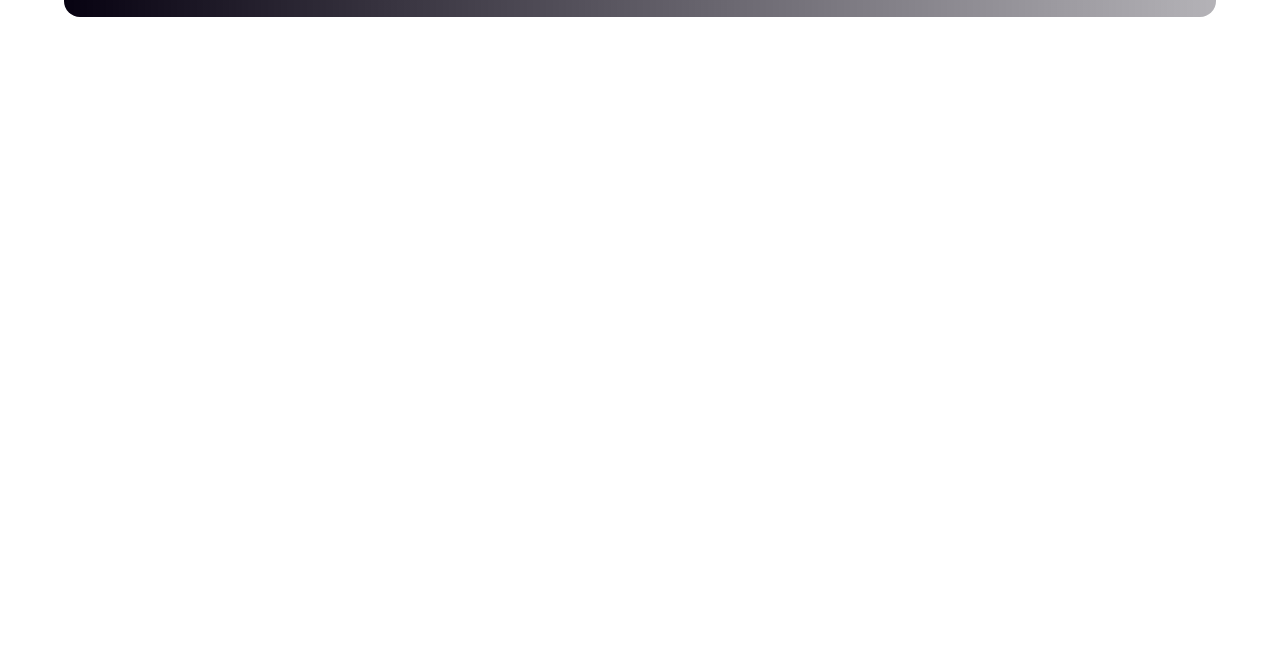
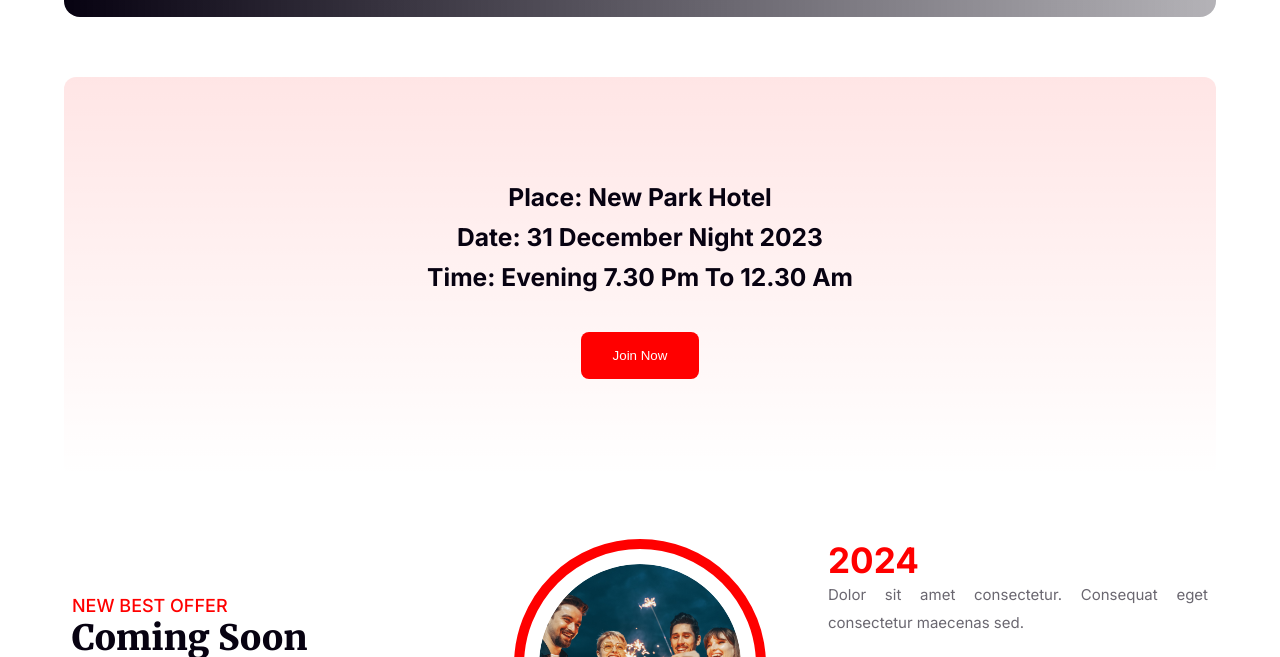
Before and after one commit to NabilaFerdousPrapty/NewYearPartyCelebration, a plain HTML site: page index.html in a window 1280 px wide. Shown: the part 2143-2800 px from the top of the page. Before the commit the page ends 2160 px from the top, so only its background shows below. Drawn offline with Linux system fonts and the light colour scheme; grey boxes are pictures that could not be loaded.

Commit message:
new offer section done

```diff
--- a/CSS/style.css
+++ b/CSS/style.css
@@ -12,7 +12,7 @@
 }
 
 .section {
-  padding: 60px 10px;
+  margin: 60px 10px;
 }
 
 /* ............................
@@ -127,3 +127,90 @@ midnight party starts here   */
   border: none;
   cursor: pointer;
 }
+/* party location section starts here */
+.party-location {
+  text-align: center;
+  background: linear-gradient(
+    180deg,
+    rgba(255, 0, 0, 0.1) 0%,
+    rgba(255, 0, 0, 0) 100%
+  );
+  max-width: 90%;
+  margin: 0 auto;
+  margin-top: 60px;
+  border-radius: 12px;
+  padding: 100px 0px;
+}
+.location-content {
+  color: #070211;
+  font-family: Inter;
+  font-size: 21px;
+  line-height: 40px;
+  font-weight: 600;
+  text-transform: capitalize;
+}
+.join {
+  margin-top: 35px;
+  padding: 16px 32px;
+  background-color: #f00;
+  color: #fff;
+  border-radius: 8px;
+  border: none;
+}
+
+/* new-offer section starts below  */
+.new-offer {
+  display: flex;
+  justify-content: space-evenly;
+  align-items: center;
+  font-family: Inter;
+}
+.new-offer > img {
+  max-width: 20%;
+  border-radius: 463px;
+  border: 10px solid #f00;
+  padding: 15px;
+}
+.best-offer,
+.new-year {
+  max-width: 380px;
+  text-align: justify;
+
+}
+.offer-title{
+    color: #F00;
+font-family: Inter;
+font-size: 18px;
+font-weight: 500;
+
+}
+.comming-offer{
+    color: #070211;
+font-family: Merriweather;
+font-size: 35px;
+font-weight: 900;
+text-transform: capitalize;
+}
+.offer-para{
+    color: rgba(7, 2, 17, 0.60);
+font-family: Inter;
+font-size: 15px;
+line-height: 25px; /* 160% */
+}
+.new-year-title{
+    color: #F00;
+font-family: Inter;
+font-size: 35px;
+font-weight: 700;
+}
+.new-year-para{
+    color: rgba(7, 2, 17, 0.60);
+font-family: Inter;
+font-size: 15px;
+line-height: 28px;
+margin-bottom: 30px;
+}
+.new-year-img {
+    width: 120px;
+height: 120px;
+}
--- a/index.html
+++ b/index.html
@@ -52,15 +52,48 @@
                     Welcome to midnight party
                 </h2>
                 <p class="party-text">
-                    Dolor sit amet consectetur. Consequat eget consectetur maecenas sed molestie malesuada. Ipsum sed sodales risus ut pellentesque vel euismod.
+                    Dolor sit amet consectetur. Consequat eget consectetur maecenas sed molestie malesuada. Ipsum sed
+                    sodales risus ut pellentesque vel euismod.
                 </p>
                 <button class="party-btn">
                     Join Now
                 </button>
             </div>
 
-                <img src="image/Group 70.png" alt="" class="party-img">
+            <img src="image/Group 70.png" alt="" class="party-img">
 
+        </section>
+        <section class="party-location section">
+            <div class="location-content">
+                <h3 class="place"><span>Place:</span> New Park Hotel</h3>
+                <h3 class="date"><span>Date:</span> 31 December Night 2023</h3>
+                <h3 class="time"><span>Time:</span> Evening 7.30 pm to 12.30 am</h3>
+                <button class="join">
+                    Join Now
+                </button>
+            </div>
+
+        </section>
+        <section class="new-offer section">
+            <div class="best-offer">
+                <h4 class="offer-title">
+                    NEW BEST OFFER
+                </h4>
+                <h2 class="comming-offer">
+                    Coming Soon
+                </h2>
+                <p class="offer-para">
+                    Dolor sit amet consectetur. Consequat eget consectetur maecenas sed molestie malesuada. Ipsum sed sodales risus ut pellentesque vel euismod.
+                </p>
+            </div>
+            <img src="image/Ellipse 1.png" alt="">
+            <div class="new-year">
+                    <h2 class="new-year-title">2024</h2>
+                    <p class="new-year-para">
+                        Dolor sit amet consectetur. Consequat eget consectetur maecenas sed.
+                    </p>
+                    <img src="image/Group 96.png" alt="" class="new-year-img">
+            </div>
         </section>
     </main>
 
```
